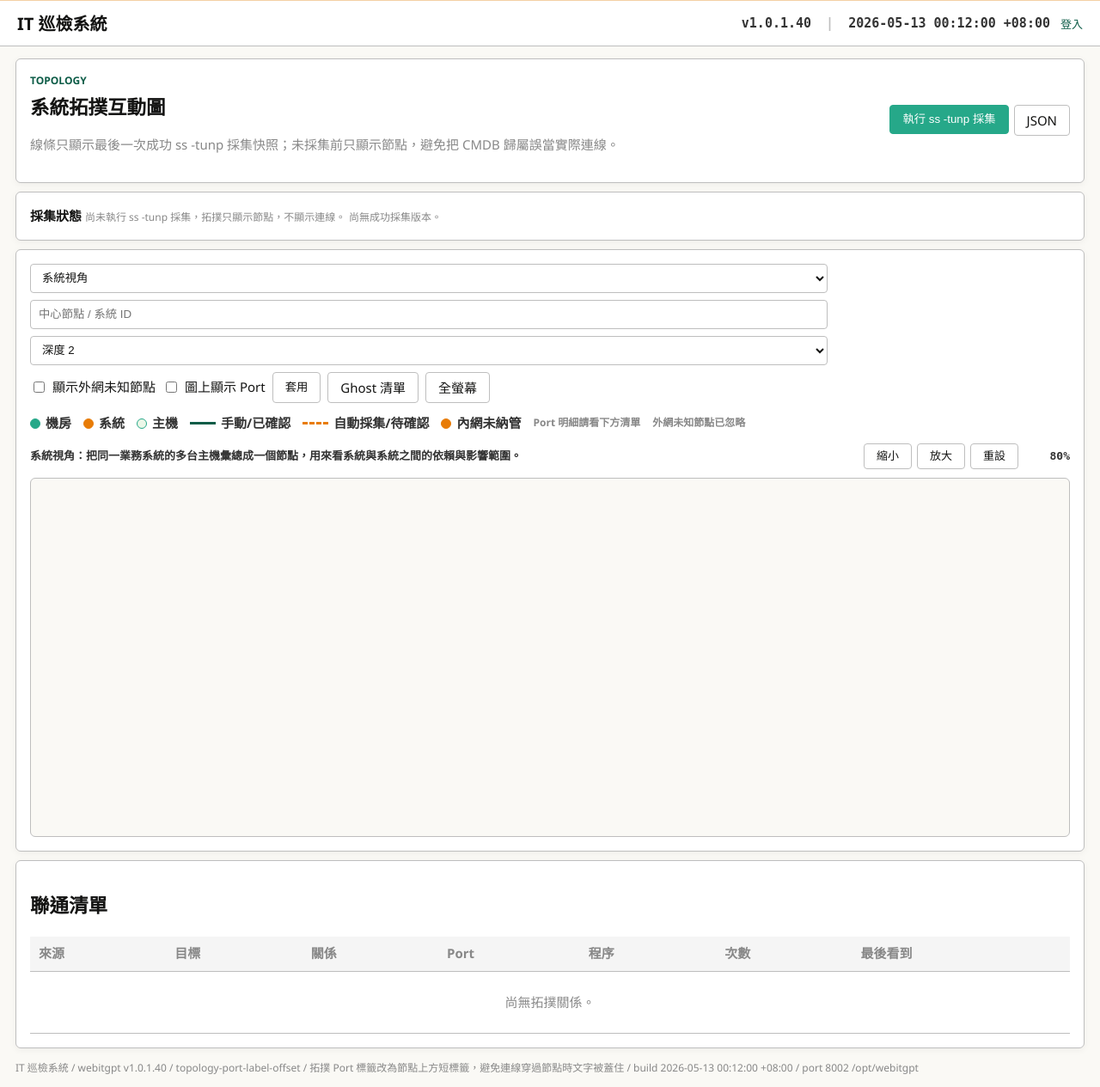
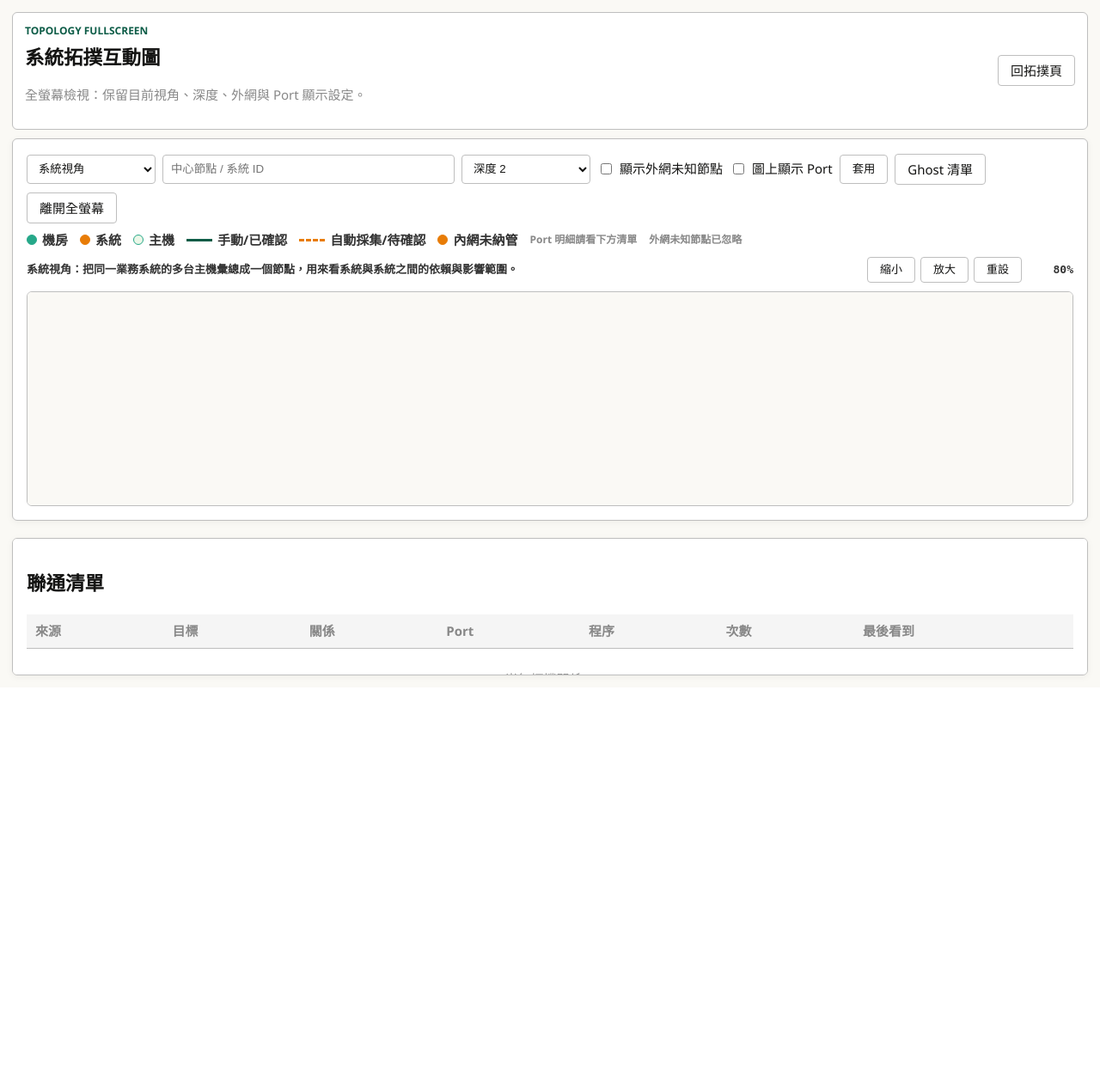
Before and after one commit to alienid4/webitgpt, a Flask app: page /dependencies/fullscreen in a window 1280 px wide. Shown: the whole page at 86% size. After the commit the page ends 791 px from the top, so only its background shows below. Run offline with Flask 3, Linux system fonts and the light colour scheme; data that the repository does not hold is empty; parts of the project's set-up code (start-up, migrations or seed data) failed here and were passed over.

Commit message:
fix: repair topology fullscreen layout

```diff
--- a/scripts/functional_validation.py
+++ b/scripts/functional_validation.py
@@ -236,7 +236,7 @@ def main() -> int:
     check(report, "api_v1_hosts_before", status == 200 and before_total >= 3, {"total": before_total})
 
     status, home_page, _ = request(opener, "GET", f"{base}/hosts")
-    check(report, "ui_version_visible", status == 200 and "webitgpt v1.0.1.40" in home_page and "topology-port-label-offset" in home_page and "IT 巡檢系統" in home_page, {"status": status})
+    check(report, "ui_version_visible", status == 200 and "webitgpt v1.0.1.43" in home_page and "topology-fullscreen-toolbar-compact" in home_page and "IT 巡檢系統" in home_page, {"status": status})
     check(report, "ui_asset_nav_active", status == 200 and 'class="nav-warn active"' in home_page and "▣ 資產管理" in home_page, {"status": status})
 
     view_name = f"validation-{random.randint(1000, 9999)}"
--- a/webapp/static/css/cathay.css
+++ b/webapp/static/css/cathay.css
@@ -778,6 +778,102 @@ th { color: var(--c3); font-weight: 600; background: var(--bg2); }
   gap: 12px;
   flex-wrap: wrap;
   margin-bottom: 10px;
+}
+
+.topology-toolbar .filter-bar {
+  align-items: center;
+  flex: 1 1 760px;
+}
+
+.topology-toolbar .filter-bar select {
+  width: auto;
+  min-width: 150px;
+}
+
+.topology-toolbar .filter-bar input[name="center"] {
+  width: min(340px, 30vw);
+  min-width: 220px;
+}
+
+.topology-toolbar .toggle-label {
+  min-height: 38px;
+  white-space: nowrap;
+}
+
+.topology-fullscreen-panel {
+  position: fixed;
+  inset: 0;
+  z-index: 2000;
+  display: flex;
+  flex-direction: column;
+  gap: 10px;
+  overflow: hidden;
+  padding: 14px;
+  background: var(--bg);
+}
+
+.topology-fullscreen-head {
+  display: flex;
+  justify-content: space-between;
+  align-items: center;
+  gap: 16px;
+  padding: 12px 14px;
+  border: 1px solid var(--c4);
+  border-radius: var(--radius-sm);
+  background: var(--white);
+}
+
+.topology-fullscreen-head h1 {
+  margin: 0;
+}
+
+.topology-fullscreen-card {
+  display: flex;
+  flex-direction: column;
+  flex: 1 1 auto;
+  min-height: 0;
+  margin: 0;
+  overflow: hidden;
+}
+
+.topology-fullscreen-card .topology-toolbar {
+  flex: 0 0 auto;
+  gap: 8px;
+}
+
+.topology-fullscreen-card .filter-bar {
+  flex: 1 1 100%;
+}
+
+.topology-fullscreen-card .topology-legend,
+.topology-fullscreen-card .topology-view-note,
+.topology-fullscreen-card .topology-zoom {
+  margin-top: 0;
+}
+
+.topology-fullscreen-card .topology-view-note {
+  flex: 1 1 520px;
+}
+
+.topology-fullscreen-card .topology-zoom {
+  margin-left: auto;
+}
+
+.topology-fullscreen-card .topology-canvas {
+  flex: 1 1 auto;
+  max-height: none;
+  min-height: 0;
+}
+
+.topology-fullscreen-card .topology-stage {
+  min-width: 1100px;
+}
+
+.topology-fullscreen-list {
+  flex: 0 0 160px;
+  max-height: 160px;
+  margin: 0;
+  overflow: auto;
 }
 
 .topology-canvas {
--- a/webapp/templates/base.html
+++ b/webapp/templates/base.html
@@ -46,7 +46,7 @@
       {% if feature_enabled("module_compliance_security", default=false) %}
       <a data-nav-key="twgcb" draggable="true" title="TWGCB 合規" class="{% if endpoint.startswith('api_compliance.') %}active{% endif %}" href="{{ url_for('api_compliance.security_audit_page') }}">TWGCB 合規</a>
       {% endif %}
-      <a data-nav-key="topology" draggable="true" title="系統拓撲" class="{% if endpoint == 'api_reports.dependencies_page' %}active{% endif %}" href="{{ url_for('api_reports.dependencies_page') }}">系統拓撲</a>
+      <a data-nav-key="topology" draggable="true" title="系統拓撲" class="{% if endpoint in ['api_reports.dependencies_page','api_dependencies.dependencies_fullscreen_page'] %}active{% endif %}" href="{{ url_for('api_reports.dependencies_page') }}">系統拓撲</a>
       <a data-nav-key="assets" draggable="true" title="資產管理" class="nav-warn {% if endpoint.startswith('api_hosts.') %}active{% endif %}" href="{{ url_for('api_hosts.hosts_page') }}">▣ 資產管理</a>
       {% if is_superadmin %}
         {% set dev_console_endpoints = ['api_superadmin.validation_page','api_superadmin.dev_console_page','api_superadmin.logs_page','api_superadmin.jobs_page'] %}
--- a/webapp/templates/dependencies.html
+++ b/webapp/templates/dependencies.html
@@ -1,6 +1,27 @@
 {% extends "base.html" %}
 {% block title %}系統拓撲 - webitgpt{% endblock %}
 {% block content %}
+{% set show_ports = request.args.get('show_ports') in ['1', 'true', 'yes', 'on'] %}
+{% set fullscreen_args = {
+  'view': topology.view,
+  'center': request.args.get('center', ''),
+  'depth': request.args.get('depth', '2'),
+  'include_external': 1 if topology.meta.include_external else 0,
+  'show_ports': 1 if show_ports else 0
+} %}
+{% if fullscreen %}
+<section class="topology-fullscreen-panel">
+  <div class="topology-fullscreen-head">
+    <div>
+      <p class="eyebrow">TOPOLOGY FULLSCREEN</p>
+      <h1>系統拓撲互動圖</h1>
+      <p class="muted">全螢幕檢視：保留目前視角、深度、外網與 Port 顯示設定。</p>
+    </div>
+    <div class="actions">
+      <a class="btn" href="{{ url_for('api_reports.dependencies_page', **fullscreen_args) }}">回拓撲頁</a>
+    </div>
+  </div>
+{% else %}
 <section class="panel report-hero">
   <div>
     <p class="eyebrow">TOPOLOGY</p>
@@ -26,10 +47,11 @@
     <span class="text-muted-sm">尚無成功採集版本。</span>
   {% endif %}
 </section>
+{% endif %}
 
-<section class="panel">
+<section class="panel {% if fullscreen %}topology-fullscreen-card{% endif %}">
   <div class="topology-toolbar">
-    <form class="filter-bar" method="get" action="{{ url_for('api_reports.dependencies_page') }}" data-topology-filter>
+    <form class="filter-bar" method="get" action="{{ url_for('api_dependencies.dependencies_fullscreen_page') if fullscreen else url_for('api_reports.dependencies_page') }}" data-topology-filter>
       <select name="view" data-auto-submit>
         <option value="system" {% if topology.view == "system" %}selected{% endif %}>系統視角</option>
         <option value="host" {% if topology.view == "host" %}selected{% endif %}>主機視角</option>
@@ -44,12 +66,16 @@
         顯示外網未知節點
       </label>
       <label class="toggle-label">
-        <input type="checkbox" name="show_ports" value="1" {% if request.args.get('show_ports') in ['1', 'true', 'yes', 'on'] %}checked{% endif %} data-auto-submit>
+        <input type="checkbox" name="show_ports" value="1" {% if show_ports %}checked{% endif %} data-auto-submit>
         圖上顯示 Port
       </label>
       <button type="submit">套用</button>
       <a class="btn" href="{{ url_for('api_dependencies.dependencies_ghosts_page', include_external=1 if topology.meta.include_external else 0) }}">Ghost 清單</a>
-      <a class="btn" href="{{ url_for('api_dependencies.dependencies_fullscreen_page', view=topology.view, include_external=1 if topology.meta.include_external else 0, show_ports=1 if request.args.get('show_ports') in ['1', 'true', 'yes', 'on'] else 0) }}">全螢幕</a>
+      {% if fullscreen %}
+        <a class="btn" href="{{ url_for('api_reports.dependencies_page', **fullscreen_args) }}">離開全螢幕</a>
+      {% else %}
+        <a class="btn primary" href="{{ url_for('api_dependencies.dependencies_fullscreen_page', **fullscreen_args) }}">全螢幕</a>
+      {% endif %}
     </form>
     <div class="topology-legend">
       <span><i class="topology-dot topology-dot-dc"></i>機房</span>
@@ -92,7 +118,7 @@
           <g class="topology-edge" tabindex="0">
             <title>{{ edge.detail_label or edge.source_label ~ " → " ~ edge.target_label }}</title>
             <line class="topology-line-{{ edge.trust or 'manual' }}" x1="{{ edge.x1 }}" y1="{{ edge.y1 }}" x2="{{ edge.x2 }}" y2="{{ edge.y2 }}"></line>
-            {% if request.args.get('show_ports') in ['1', 'true', 'yes', 'on'] and edge.port_label %}
+            {% if show_ports and edge.port_label %}
               <text class="topology-edge-label topology-edge-label-short" x="{{ (edge.x1 + edge.x2) / 2 }}" y="{{ (edge.y1 + edge.y2) / 2 - 48 }}" text-anchor="middle">{{ edge.port_label_short or edge.port_label }}</text>
             {% endif %}
           </g>
@@ -111,7 +137,7 @@
   </div>
 </section>
 
-<section class="panel">
+<section class="panel {% if fullscreen %}topology-fullscreen-list{% endif %}">
   <h2>聯通清單</h2>
   <table class="data-table">
     <thead><tr><th>來源</th><th>目標</th><th>關係</th><th>Port</th><th>程序</th><th>次數</th><th>最後看到</th></tr></thead>
@@ -132,6 +158,9 @@
     </tbody>
   </table>
 </section>
+{% if fullscreen %}
+</section>
+{% endif %}
 {% endblock %}
 {% block scripts %}
 <script>
```
Also changed, not shown: tests/test_ui_contracts.py (+3 -0 lines), webapp/config.py (+4 -4 lines), CHANGELOG.md, 1 other file.
